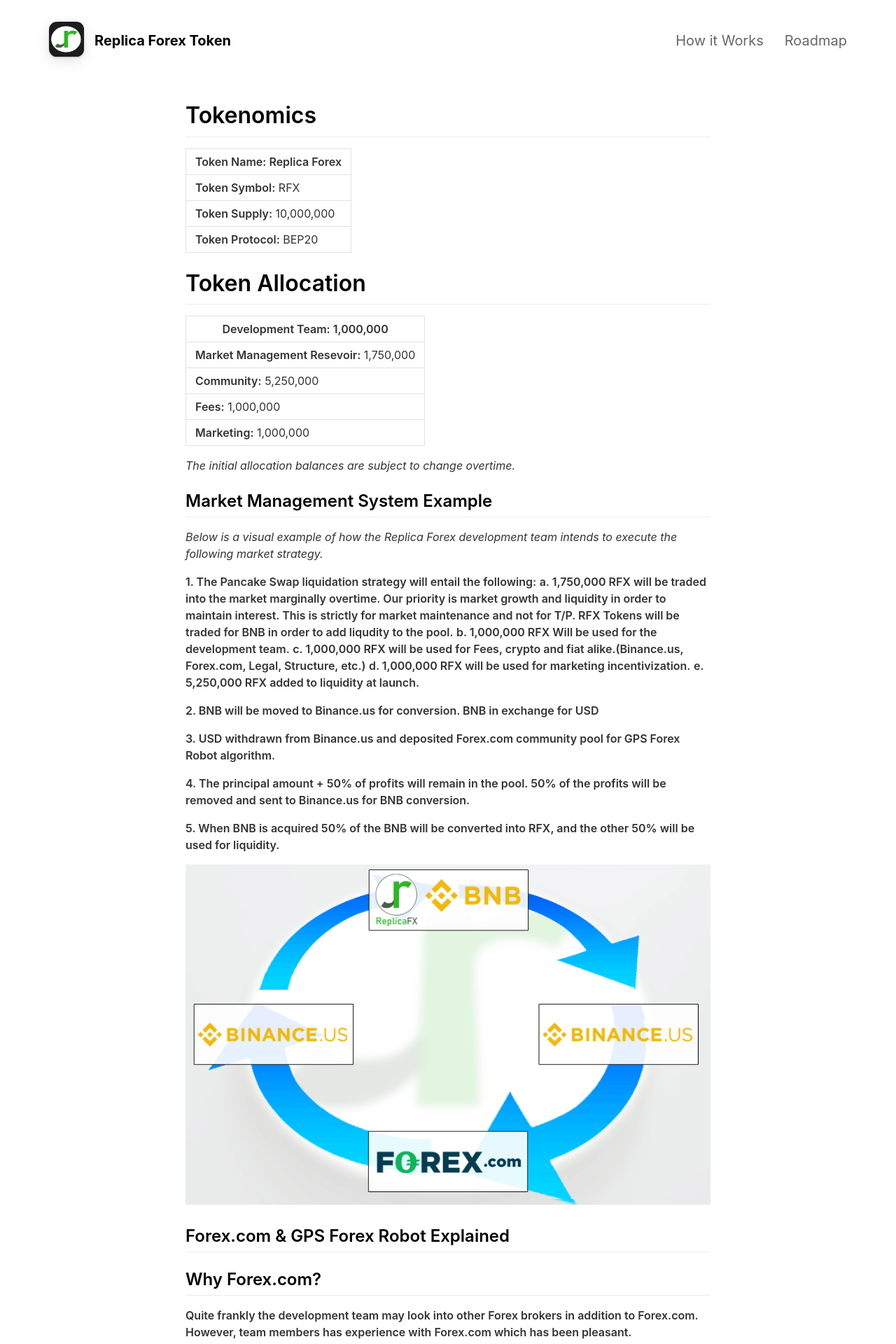
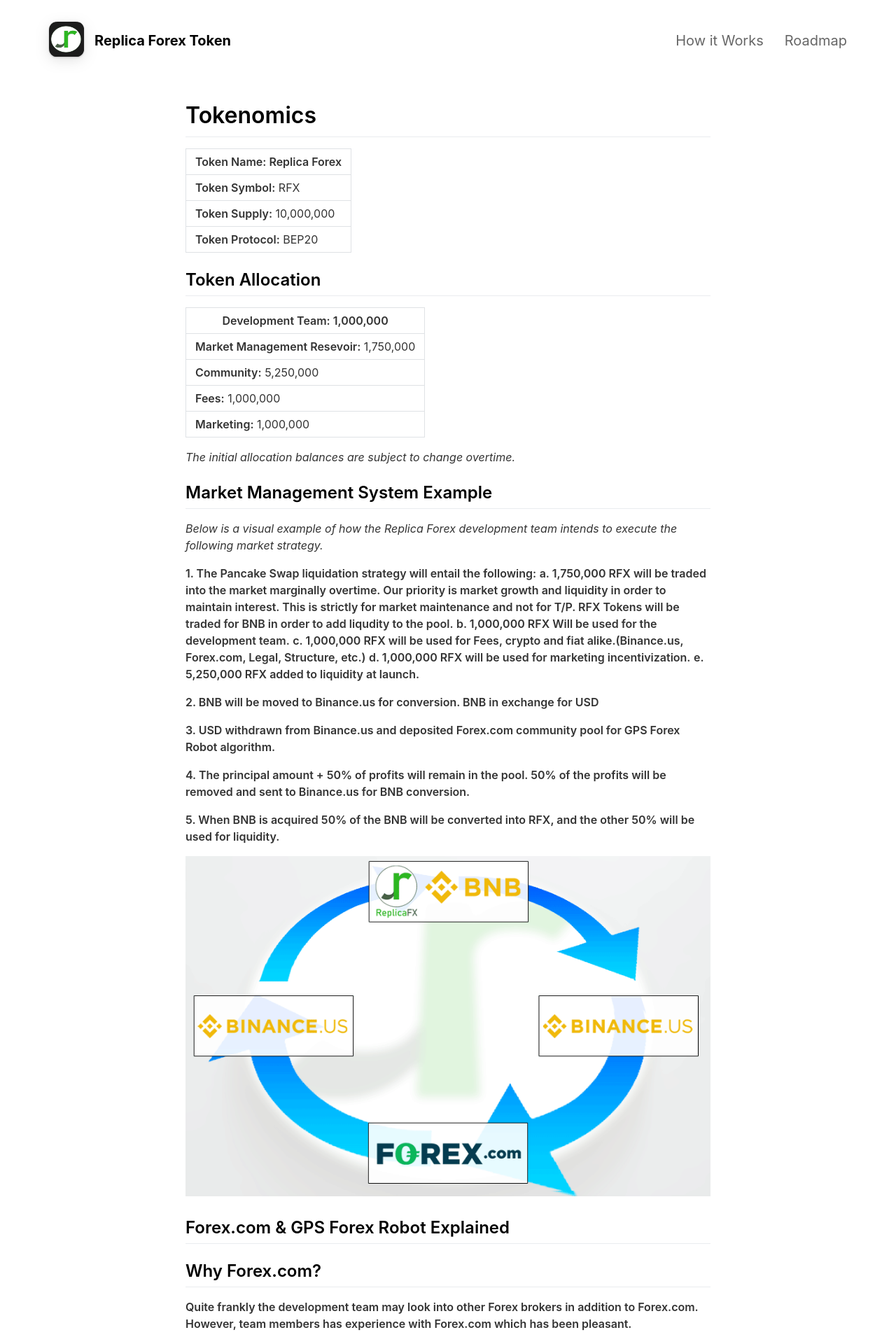
Before and after one commit to fintechntrusts2020/Replica_Forex, a Jekyll site: the page built from _pages/Howitworks.md, in a window 1280 px wide. Shown: the top 1920 px of the page at 70% size. Built offline with Jekyll 4.4.1, drawn with Linux system fonts in a browser that asks for light colours; nearby versions of some CDN libraries.

```diff
--- a/_pages/Howitworks.md
+++ b/_pages/Howitworks.md
@@ -4,6 +4,7 @@ title: How it Works
 include_in_header: true
 ---
 # Tokenomics
+
 
 |**Token Name:** Replica Forex|
 |-----------------------------|
@@ -13,7 +14,9 @@ include_in_header: true
 |----------------------------|
 |**Token Protocol:** BEP20|
 
-# Token Allocation
+
+## Token Allocation
+
 
 |**Development Team:** 1,000,000|
 |-------------------------------|
```
